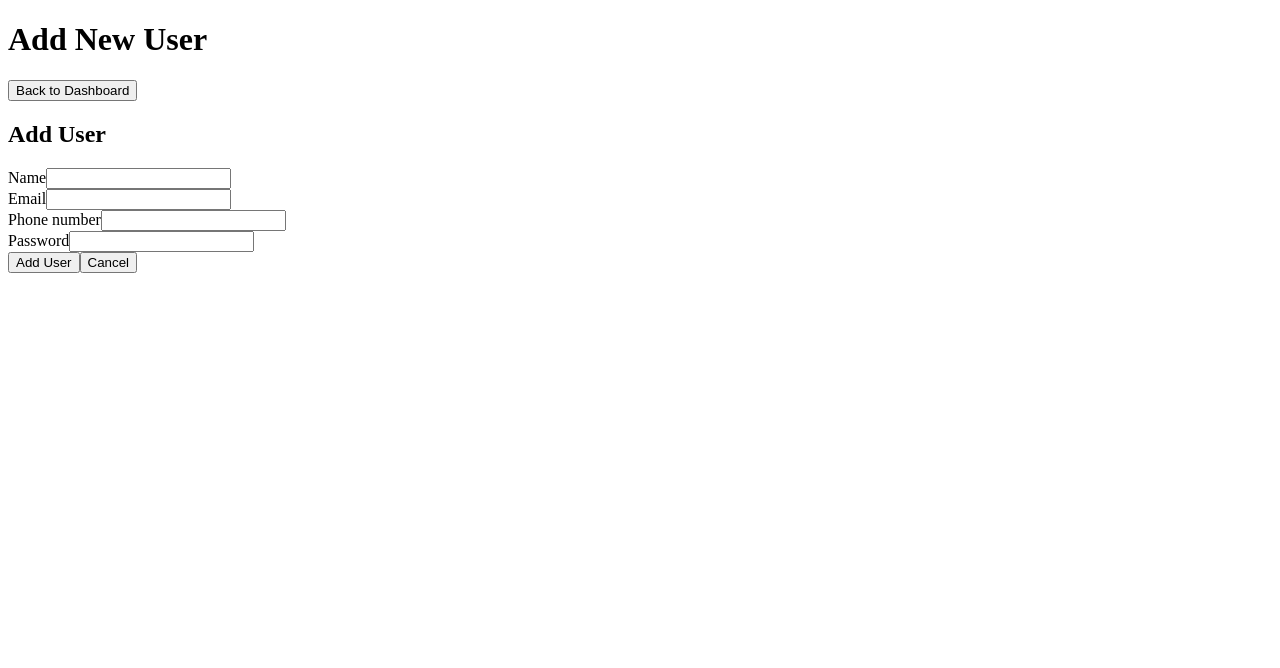
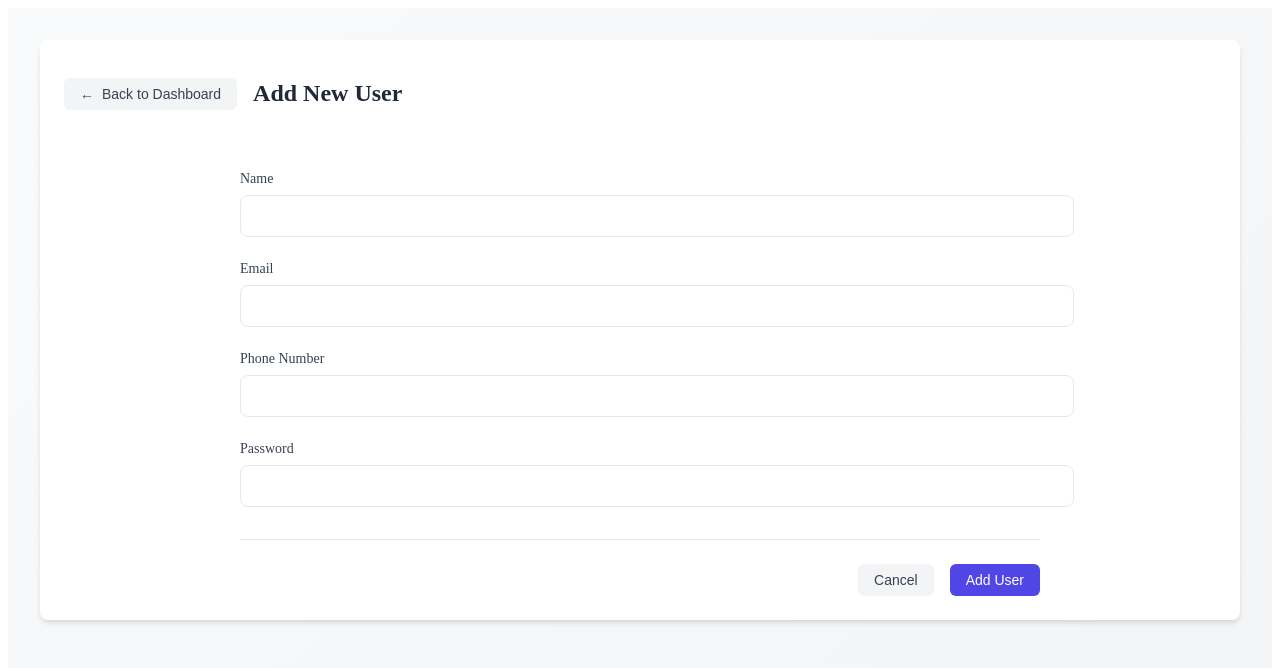
Before and after one commit to eDengt10/mern-auth-v1, a React (Vite) app in the folder client/: page /admin/add-user in a window 1280 px wide. Shown: the top 668 px of the page. Built offline with nearby package versions, Linux system fonts and the light colour scheme; no server answers.

Commit message:
some stuffs done

```diff
--- a/client/package.json
+++ b/client/package.json
@@ -19,6 +19,7 @@
     "react-icons": "^5.3.0",
     "react-redux": "^9.1.2",
     "react-router-dom": "^6.27.0",
+    "redux-persist": "^6.0.0",
     "sass": "^1.80.4"
   },
   "devDependencies": {
--- a/client/src/components/Admin/Dashboard/AddUser.jsx
+++ b/client/src/components/Admin/Dashboard/AddUser.jsx
@@ -1,35 +1,43 @@
-import { useState } from 'react';
-import '../../../styles/Admin/Dashboard/Add_Edit_User.scss';
+import React, { useState } from 'react';
+import '../../../styles/Admin/Dashboard/Add_User.scss';
 
 const AddUser = () => {
   const [formData, setFormData] = useState({
     name: '',
     email: '',
+    phone: '',
+    password: ''
   });
 
   const handleChange = (e) => {
     const { name, value } = e.target;
-    setFormData({ ...formData, [name]: value });
+    setFormData(prevData => ({
+      ...prevData,
+      [name]: value
+    }));
   };
 
   const handleSubmit = (e) => {
     e.preventDefault();
     console.log('Form data submitted:', formData);
-    // Implement the add user functionality here
+  };
+
+  const handleBack = () => {
+    window.location.href = '/admin';
   };
 
   return (
-    <div className="dashboard">
-      <div className="dashboard__header">
-        <h1 className="dashboard__title">Add New User</h1>
-        <button className="btn btn--primary" onClick={() => window.location.href = '/admin'}>
+    <div className="dashboard-container">
+      <div className="dashboard-card">
+        <div className="dashboard-cardheader">
+          <button className="dashboard-cardnav-button" onClick={handleBack}>
+            <span>←</span>
             Back to Dashboard
           </button>
+          <h1 className="dashboard-cardtitle">Add New User</h1>
         </div>
-
-      <div className="form-container">
-        <h2 className="form-header">Add User</h2>
-        <form onSubmit={handleSubmit}>
+        <div className="dashboard-cardcontent">
+          <form onSubmit={handleSubmit} className="edit-user-form">
             <div className="form-group">
               <label htmlFor="name">Name</label>
               <input
@@ -38,6 +46,7 @@ const AddUser = () => {
                 name="name"
                 value={formData.name}
                 onChange={handleChange}
+                className="dashboard-cardsearch-input"
                 required
               />
             </div>
@@ -49,17 +58,19 @@ const AddUser = () => {
                 name="email"
                 value={formData.email}
                 onChange={handleChange}
+                className="dashboard-cardsearch-input"
                 required
               />
             </div>
             <div className="form-group">
-            <label htmlFor="phone">Phone number</label>
+              <label htmlFor="phone">Phone Number</label>
               <input
                 type="tel"
                 id="phone"
                 name="phone"
-              value={formData?.phone}
+                value={formData.phone}
                 onChange={handleChange}
+                className="dashboard-cardsearch-input"
                 required
               />
             </div>
@@ -69,16 +80,26 @@ const AddUser = () => {
                 type="password"
                 id="password"
                 name="password"
-              value={formData?.password}
+                value={formData.password}
                 onChange={handleChange}
+                className="dashboard-cardsearch-input"
                 required
               />
             </div>
             <div className="form-actions">
-            <button type="submit" className="btn btn--primary">Add User</button>
-            <button type="button" className="btn btn--secondary" onClick={() => window.location.href = '/admin'}>Cancel</button>
+              <button
+                type="button"
+                className="dashboard-cardnav-button"
+                onClick={handleBack}
+              >
+                Cancel
+              </button>
+              <button type="submit" className="dashboard-cardadd-button">
+                Add User
+              </button>
             </div>
           </form>
+        </div>
       </div>
     </div>
   );
--- a/client/src/components/Admin/Dashboard/EditUser.jsx
+++ b/client/src/components/Admin/Dashboard/EditUser.jsx
@@ -1,6 +1,6 @@
 import { useState, useEffect } from "react";
 import { Link } from "react-router-dom";
-import "../../../styles/Admin/Dashboard/Add_Edit_User.scss";
+import "../../../styles/Admin/Dashboard/Add_User.scss";
 
 const EditUser = () => {
 	const [formData, setFormData] = useState({
--- a/client/src/main.jsx
+++ b/client/src/main.jsx
@@ -1,10 +1,18 @@
-import { StrictMode } from 'react'
-import { createRoot } from 'react-dom/client'
-import './styles/main.scss'
-import App from './App.jsx'
+import { StrictMode } from "react";
+import { createRoot } from "react-dom/client";
+import App from "./App.jsx";
+import { Provider } from "react-redux";
+import { PersistGate } from "redux-persist/integration/react";
+import {store, persistor} from "./redux/store.js";
 
-createRoot(document.getElementById('root')).render(
-  <StrictMode>
-    <App />
-  </StrictMode>,
-)
+import "./styles/main.scss";
+
+createRoot(document.getElementById("root")).render(
+	<StrictMode>
+		<Provider store={store}>
+			<PersistGate persistor={persistor}>
+				<App />
+			</PersistGate>
+		</Provider>
+	</StrictMode>
+);
--- /dev/null
+++ b/client/src/redux/slices/adminSlice.js
@@ -0,0 +1,25 @@
+import { createSlice } from "@reduxjs/toolkit";
+
+const INITIAL_STATE = {
+    admin:null,
+	token:null
+}
+
+const adminSlice = createSlice({
+	name: "admin",
+	initialState: INITIAL_STATE,
+	reducers: {
+		setAdmin(state, action) {
+			state.admin = action.payload.admin;
+			state.token = action.payload.token;
+		},
+		clearAdmin(state) {
+			state.admin = null;
+			state.token = null;
+		}
+	},
+});
+
+export const { setAdmin, clearAdmin } = adminSlice.actions;
+
+export default adminSlice.reducer;
--- a/client/src/redux/slices/userSlice.js
+++ b/client/src/redux/slices/userSlice.js
@@ -1,15 +1,25 @@
 import { createSlice } from "@reduxjs/toolkit";
 
 const INITIAL_STATE = {
-
+    user:null,
+	token:null
 }
 
 const userSlice = createSlice({
 	name: "user",
 	initialState: INITIAL_STATE,
-	reducers: {},
+	reducers: {
+		setUser(state, action) {
+			state.user = action.payload.user;
+			state.token = action.payload.token;
+		},
+		clearUser(state) {
+			state.user = null;
+			state.token = null;
+		}
+	},
 });
 
-// export const {} = userSlice.actions;
+export const { setUser, clearUser } = userSlice.actions;
 
 export default userSlice.reducer;
--- a/client/src/redux/store.js
+++ b/client/src/redux/store.js
@@ -1,7 +1,23 @@
 import { configureStore } from "@reduxjs/toolkit";
+import {persistReducer, persistStore} from 'redux-persist'
+import localStorage from "redux-persist/lib/storage";
+import userReducer from './slices/userSlice'
+import adminReducer from './slices/adminSlice'
+
+const persistConfig =  {
+	key: 'root',
+	storage: localStorage,
+}
+const persistedReducer = persistReducer(persistConfig, userReducer)
 
 const store = configureStore({
-	reducer: {},
+	reducer: {
+		user:  persistedReducer,
+
+	},
 });
 
-export default store;
+const persistor = persistStore(store)
+
+
+export {store, persistor};
--- /dev/null
+++ b/client/src/styles/Admin/Dashboard/Add_User.scss
@@ -0,0 +1,174 @@
+// Variables
+$primary: #4f46e5;
+$primary-dark: #4338ca;
+$danger: #ef4444;
+$danger-dark: #dc2626;
+$gray-50: #f9fafb;
+$gray-100: #f3f4f6;
+$gray-200: #e5e7eb;
+$gray-300: #d1d5db;
+$gray-400: #9ca3af;
+$gray-500: #6b7280;
+$gray-600: #4b5563;
+$gray-700: #374151;
+$gray-800: #1f2937;
+$white: #ffffff;
+
+// Mixins
+@mixin flex-center {
+  display: flex;
+  align-items: center;
+  justify-content: center;
+}
+
+@mixin card-shadow {
+  box-shadow: 0 4px 6px -1px rgba(0, 0, 0, 0.1),
+    0 2px 4px -1px rgba(0, 0, 0, 0.06);
+}
+
+// Dashboard Container
+.dashboard-container {
+  padding: 2rem;
+  min-height: 100vh;
+  background-color: $gray-50;
+}
+
+// Dashboard Card
+.dashboard-card {
+  background-color: $white;
+  border-radius: 0.5rem;
+  @include card-shadow;
+}
+
+.dashboard-cardheader {
+  padding: 1.5rem;
+  // border-bottom: 1px solid $gray-200;
+  display: flex;
+  align-items: center;
+  gap: 1rem;
+}
+
+.dashboard-cardtitle {
+  font-size: 1.5rem;
+  font-weight: 600;
+  color: $gray-800;
+}
+
+.dashboard-cardcontent {
+  padding: 1.5rem;
+}
+
+.dashboard-cardnav-button {
+  @include flex-center;
+  padding: 0.5rem 1rem;
+  background: $gray-100;
+  color: $gray-700;
+  border: none;
+  border-radius: 0.375rem;
+  font-size: 0.875rem;
+  font-weight: 500;
+  cursor: pointer;
+  transition: all 0.2s;
+
+  span {
+    margin-right: 0.5rem;
+  }
+
+  &:hover {
+    background: $gray-200;
+  }
+}
+
+.dashboard-cardsearch-input {
+  width: 100%;
+  padding: 0.75rem 1rem;
+  border: 1px solid $gray-200;
+  border-radius: 0.5rem;
+  font-size: 0.875rem;
+  transition: all 0.2s;
+
+  &::placeholder {
+    color: $gray-400;
+  }
+
+  &:focus {
+    outline: none;
+    border-color: $primary;
+    box-shadow: 0 0 0 3px rgba($primary, 0.1);
+  }
+}
+
+.edit-user-form {
+  width: 100%;
+  max-width: 800px;
+  margin: 0 auto;
+
+  .form-group {
+    margin-bottom: 1.5rem;
+
+    label {
+      display: block;
+      color: $gray-700;
+      font-size: 0.875rem;
+      font-weight: 500;
+      margin-bottom: 0.5rem;
+    }
+
+    input {
+      width: 100%;
+      padding: 0.75rem 1rem;
+      border: 1px solid $gray-200;
+      border-radius: 0.5rem;
+      font-size: 0.875rem;
+      transition: all 0.2s;
+
+      &::placeholder {
+        color: $gray-400;
+      }
+
+      &:focus {
+        outline: none;
+        border-color: $primary;
+        box-shadow: 0 0 0 3px rgba($primary, 0.1);
+      }
+    }
+  }
+
+  .form-actions {
+    display: flex;
+    justify-content: flex-end;
+    gap: 1rem;
+    margin-top: 2rem;
+    padding-top: 1.5rem;
+    border-top: 1px solid $gray-200;
+
+    button {
+      @include flex-center;
+      padding: 0.5rem 1rem;
+      border: none;
+      border-radius: 0.375rem;
+      font-size: 0.875rem;
+      font-weight: 500;
+      cursor: pointer;
+      transition: all 0.2s;
+
+      &.dashboard-cardnav-button {
+        background: $gray-100;
+        color: $gray-700;
+
+        &:hover {
+          background: $gray-200;
+        }
+      }
+
+      &.dashboard-cardadd-button {
+        background: $primary;
+        color: $white;
+
+        &:hover {
+          background: $primary-dark;
+        }
+      }
+    }
+  }
+}
--- a/client/src/styles/Admin/Dashboard/Add_Edit_User.scss
+++ b/client/src/styles/Admin/Dashboard/Edit_User.scss
@@ -23,7 +23,17 @@ $white: #ffffff;
 
 @mixin card-shadow {
   box-shadow: 0 4px 6px -1px rgba(0, 0, 0, 0.1),
-    0 2px 4px -1px rgba(0, 0, 0, 0.06);
+  0 2px 4px -1px rgba(0, 0, 0, 0.06);
+}
+.dashboard-card {
+  &__link {
+    text-decoration: none;
+    color: inherit; // This ensures the link inherits the text color from its parent
+
+    &:hover {
+      text-decoration: none;
+    }
+  }
 }
 
 .edit-user-form {
@@ -33,7 +43,6 @@ $white: #ffffff;
 
   .form-group {
     margin-bottom: 1.5rem;
-
     label {
       display: block;
       color: $gray-700;
@@ -41,7 +50,6 @@ $white: #ffffff;
       font-weight: 500;
       margin-bottom: 0.5rem;
     }
-
     input {
       width: 100%;
       padding: 0.75rem 1rem;
@@ -49,22 +57,14 @@ $white: #ffffff;
       border-radius: 0.5rem;
       font-size: 0.875rem;
       transition: all 0.2s;
-
       &::placeholder {
         color: $gray-400;
       }
-
       &:focus {
         outline: none;
         border-color: $primary;
         box-shadow: 0 0 0 3px rgba($primary, 0.1);
       }
-    }
-  }
-
-  .dashboard-card {
-    &__link {
-      text-decoration: none;
     }
   }
 
@@ -75,7 +75,6 @@ $white: #ffffff;
     margin-top: 2rem;
     padding-top: 1.5rem;
     border-top: 1px solid $gray-200;
-
     button {
       @include flex-center;
 
@@ -87,7 +86,6 @@ $white: #ffffff;
           background: $gray-200;
         }
       }
-
       &.dashboard-card__add-button {
         background: $primary;
         color: $white;
```
Also changed, not shown: client/src/components/AuthPage/SignIn.jsx (+17 -16 lines), client/src/components/Home/Header.jsx (+46 -12 lines), client/src/styles/Home/Header.scss (+56 -5 lines). Lines whose indentation alone changed are shown as unchanged.
